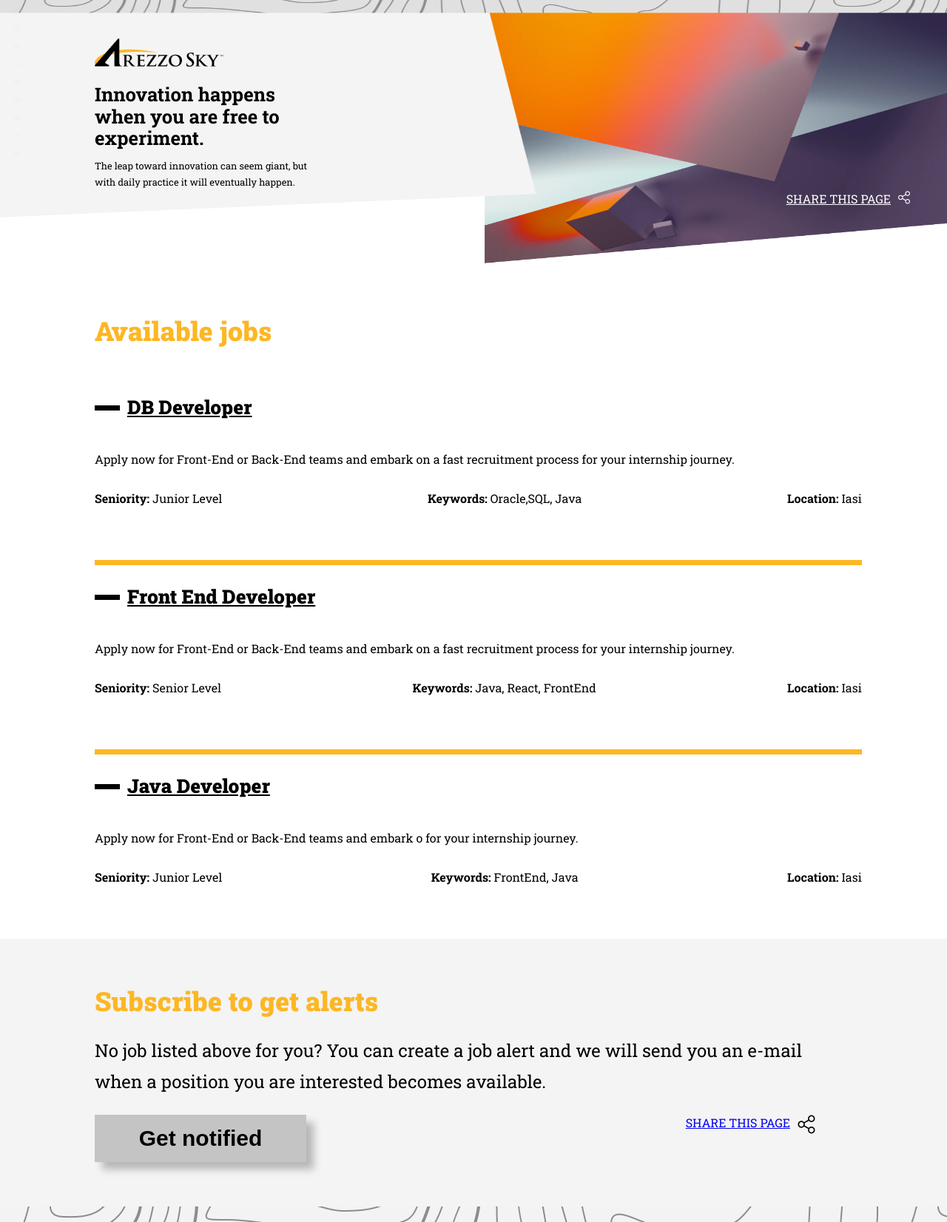
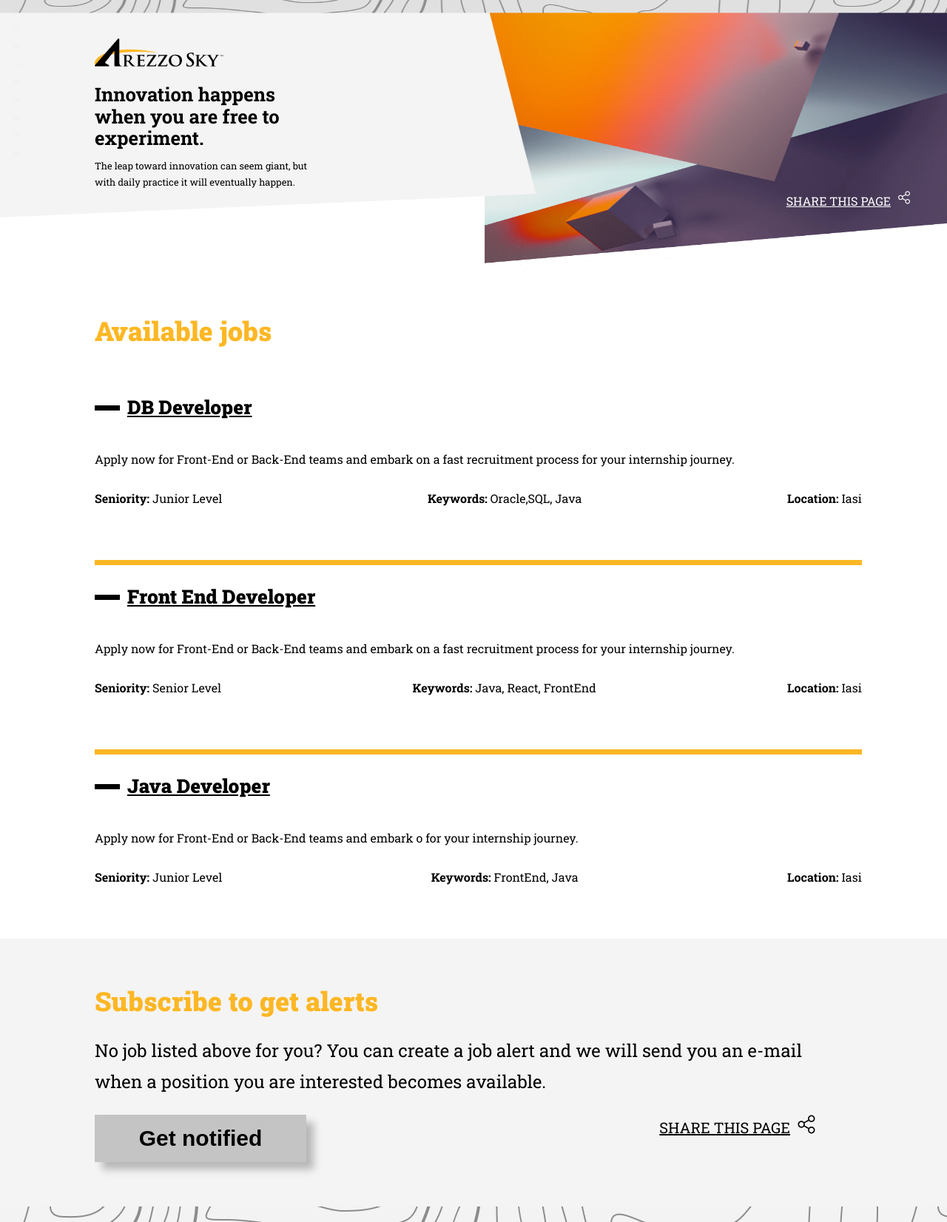
Before and after one commit to dhananjay-fe/dhananjay-fe.github.io, a Jekyll site: the page built from index.md, in a window 1280 px wide. Shown: the whole page at 74% size. Built offline with Jekyll 4.4.1, drawn with Linux system fonts in a browser that asks for light colours.

Commit message:
share page and view jobs links

```diff
--- a/_layouts/default.html
+++ b/_layouts/default.html
@@ -41,10 +41,10 @@
 
         <section class="sec2">
         <div>
-        <a href="/">View all jobs</a>
+        <a id="view_jobs_lnk" href="/">View all jobs</a>
             <div  class="job-details-data">
                 <!-- <h1>{{ page.title }}</h1> -->
-                <a href="#" style="float: right">
+                <a id="shr_pg" href="#" style="float: right">
                     SHARE THIS PAGE
                     <img src="/assets/images/image1.png" style="float: right;margin-left:10px;margin-right:50px;"/>
                   </a>
@@ -67,7 +67,7 @@
                       <div class="notified-block">
                             <button id="get-notified" onclick="window.location.href='https://forms.office.com/r/QSCWNvEukh'">Get notified</button>
                       </div>
-                          <a href="#" >
+                          <a id="shr_pg" href="#" >
                             SHARE THIS PAGE
                             <img src="/assets/images/image1.png" style="float: right;margin-left:10px;margin-right:50px;"/>
                           </a>
--- a/assets/css/main.css
+++ b/assets/css/main.css
@@ -222,6 +222,46 @@
     margin-left: 0%;
 
 }
+
+#view_jobs_lnk{
+    font-style: normal;
+    font-weight: normal;
+    font-size: 24px;
+    line-height: 175%;
+    /* identical to box height, or 42px */
+
+    text-decoration-line: underline;
+    font-variant: small-caps;
+
+    color: #000000;
+}
+
+#shr_pg{
+    font-style: normal;
+font-weight: normal;
+font-size: 20px;
+line-height: 175%;
+/* or 35px */
+
+text-decoration-line: underline;
+font-variant: small-caps;
+
+color: #000000;
+}
+
+#shr_pg_landing{
+    font-style: normal;
+font-weight: normal;
+font-size: 16px;
+line-height: 175%;
+/* or 28px */
+
+text-decoration-line: underline;
+font-variant: small-caps;
+
+color: #FFFFFF;
+}
+
 #Homepage .sec3{
     flex: 1 1 auto;
     order : 4;
--- a/index.md
+++ b/index.md
@@ -24,7 +24,7 @@
                 <span id = "leap">The leap toward innovation can seem giant, but with daily practice it will eventually happen.</span>
               </div>
             </section>
-                          <a href="#" style="float: right;color:white;">
+                          <a id="shr_pg_landing" href="#" style="float: right;color:white;">
                             SHARE THIS PAGE
                             <img src="/assets/images/image2.png" style="float: right;margin-left:10px;margin-right:50px;" />
                           </a>
@@ -67,7 +67,7 @@
                       <div class="notified-block">
                             <button id="get-notified" onclick="window.location.href='https://forms.office.com/r/QSCWNvEukh'">Get notified</button>
                       </div>
-                          <a href="#" >
+                          <a id="shr_pg" href="#" >
                             SHARE THIS PAGE
                             <img src="./assets/images/image1.png" style="float: right;margin-left:10px;margin-right:50px;"/>
                           </a>
```
